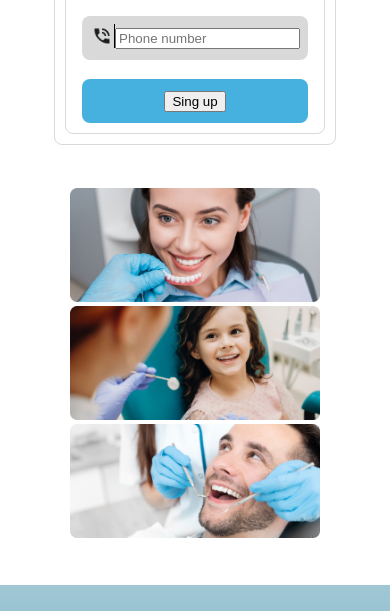
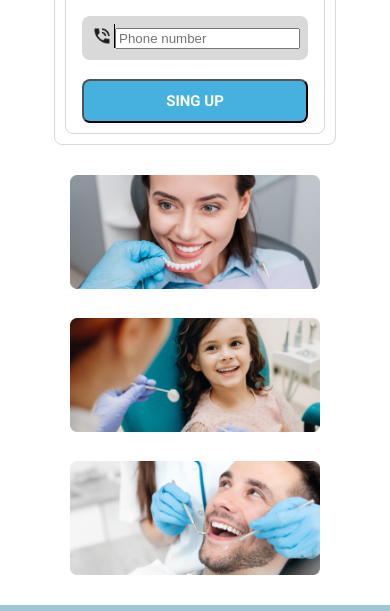
Before and after one commit to iGalilei11/Homework12, a plain HTML site: page index.html in a window 390 px wide. Shown: the part 1718-2329 px from the top of the page. Drawn offline with Linux system fonts and the light colour scheme; a web font is replaced by a local one.

Commit message:
Mobile First Realise Version

```diff
--- a/index.html
+++ b/index.html
@@ -139,29 +139,27 @@
                         <div class="make_choose_but">
                             <span class="img"><img src="./img/user 4.png" alt="іконка"></span>
                             <span class="img"><img src="./img/Line 12.png" alt="лінія"></span>
-                            <span class="name"><input type="text" name="name" placeholder="Your name"></span>
+                            <!-- <span class="name"> -->
+                                <input class="name" type="text" name="name" placeholder="Your name">
+                            <!-- </span> -->
                         </div>
 
                         <div class="make_choose_but">
                             <span class="img"><img src="./img/-phone-in-talk_90490 4.png" alt="телефон"></span>
                             <span class="img"><img src="./img/Line 12.png" alt="лінія"></span>
-                            <span class="name"><input type="text" name="phone" placeholder="Phone number"></span>
+                            <span class="name"><input type="phone number" name="phone" placeholder="Phone number"></span>
                         </div>
 
-                        <div class="make_choose_sing">
-                        <span class="sing"><button type="submit">Sing up</button></span>
-                        </div>
+                        <button class="make_choose_sing" type="submit">Sing up</button>
+
                     </div>
                 </div>
             </div>
 
             <div class="make_choose_photo">
-                <div class="make_choose_ph">
-                <span class="img"><img src="./img/Rectangle 16.png" alt=""></span>
-                <span class="img"><img src="./img/Rectangle 19.png" alt=""></span>
-                <span class="img"><img src="./img/Rectangle 18.png" alt=""></span>
-                </div>
-
+                <img src="./img/Rectangle 16.png" alt="стоматологія">
+                <img src="./img/Rectangle 19.png" alt="стоматологія">
+                <img src="./img/Rectangle 18.png" alt="стоматологія">
             </div>
 
         </div>
--- a/src/style.css
+++ b/src/style.css
@@ -360,6 +360,7 @@ body {
     background-color: #D9D9D9;
     border-radius: 8px;
     padding: 2px 8px;
+
 }
 
 .make_choose_but img {
@@ -369,29 +370,33 @@ body {
 .make_choose_sing {
     margin: 0 auto;
     display: flex;
-    width: 210px;
-    height: 40px;
+    width: 226px;
+    height: 44px;
     justify-content: space-around;
     align-items: center;
     color: #FFFFFF;
     background-color: #46B1DE;
     border-radius: 8px;
     padding: 2px 8px;
+    font-family: 'Roboto', sans-serif;
+    font-weight: 600;
+    font-size: 15px;
+    line-height: 16px;
+    color: #FFFFFF;
+    text-transform: uppercase;
 }
+
 
 .make_choose_photo {
     margin: 0 auto;
     display: flex;
     width: 250px;
-    height: 380px;
-    justify-content: space-evenly;
+    height: 400px;
+    justify-content: space-between;
     flex-direction: column;
     padding-bottom: 30px;
 }
 
-.make_choose_photo img {
-    width: 100%;
-}
 
 /* FOOTER1 */
 
```
